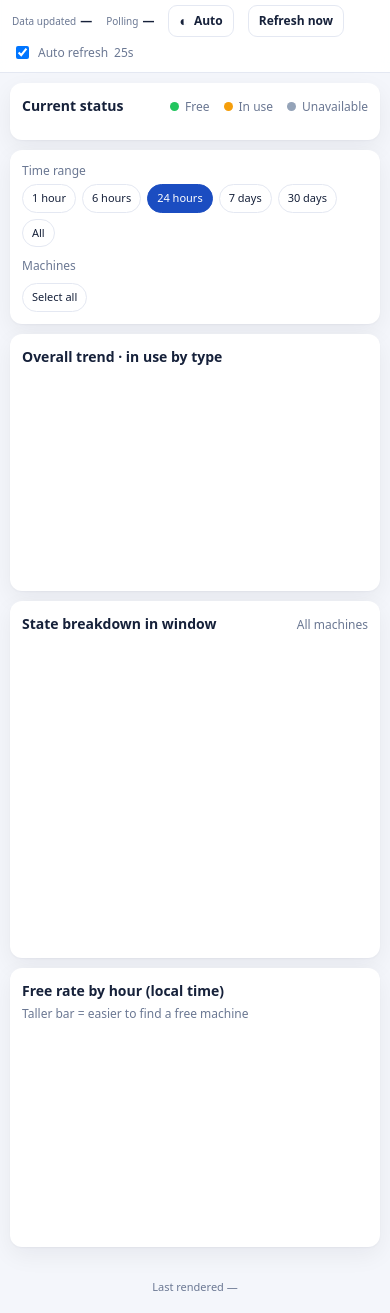
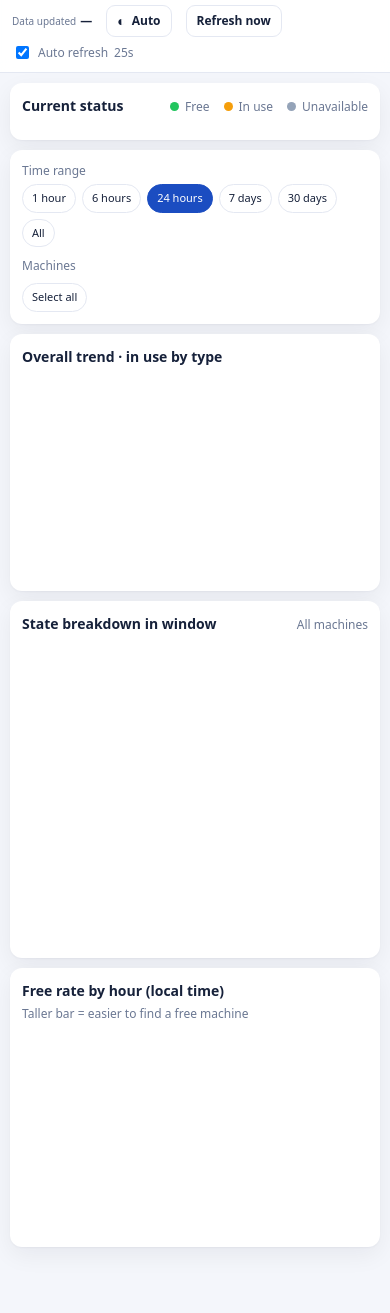
Before and after one commit to lllrmm/Hall-Laundry-Usage, a website: page packages/laundry-dashboard/public/index.html in a window 390 px wide. Shown: the part 37-1350 px from the top of the page. After the commit the page ends 1312 px from the top, so only its background shows below. Drawn offline with Linux system fonts and the light colour scheme; no server answers.

Commit message:
chore(dashboard): 移除顶栏 Polling 状态与页脚 Last rendered
- 顶栏只保留 Data updated / 主题切换 / Refresh now / Auto refresh
- 删除页脚及对应的 #footer-time 更新逻辑、footer 样式
- 采集健康状态仍由标题旁的 badge 反映（Running / Poll failed），/api/meta 仍返回 lastPoll 与 pollCount 供调试
- README 顶栏说明同步更新

测试：node 16 pass；bun 15 pass + 1 skip；e2e 全 PASS；线上页面已确认移除。

```diff
--- a/packages/laundry-dashboard/public/app.js
+++ b/packages/laundry-dashboard/public/app.js
@@ -208,14 +208,6 @@
         : '—';
       $('last-update').title = meta.lastObservedAt ? fmtDateTime(meta.lastObservedAt) : '';
 
-      let pollText = '—';
-      if (meta.lastPoll) {
-        const ok = meta.lastPoll.ok;
-        pollText = `${ok ? 'ok' : 'failed'} · ${meta.lastPoll.durationMs}ms`;
-        if (!ok && meta.lastPoll.errorCode) pollText += ` · ${meta.lastPoll.errorCode}`;
-        if (meta.pollCount) pollText += ` · ${meta.pollCount} polls`;
-      }
-      $('poll-state').textContent = pollText;
       $('latest-time').textContent = meta.lastObservedAt
         ? `Data time ${fmtDateTime(meta.lastObservedAt)}`
         : '';
@@ -224,8 +216,6 @@
         state.refreshSeconds = state.refreshSeconds || 30;
       }
     }
-
-    $('footer-time').textContent = fmtClock(new Date().toISOString());
   }
 
   function powderText(machine) {
--- a/packages/laundry-dashboard/public/index.html
+++ b/packages/laundry-dashboard/public/index.html
@@ -32,10 +32,6 @@
         <div class="meta-item">
           <span class="label">Data updated</span>
           <b id="last-update">—</b>
-        </div>
-        <div class="meta-item">
-          <span class="label">Polling</span>
-          <b id="poll-state">—</b>
         </div>
         <button id="theme-toggle" class="btn theme-toggle" type="button" title="Theme: Auto (follows system)">
           <span class="theme-icon">◐</span>
@@ -102,10 +98,6 @@
       </section>
     </main>
 
-    <footer>
-      Last rendered <span id="footer-time">—</span>
-    </footer>
-
     <script src="/vendor/chart.umd.js"></script>
     <script src="/app.js"></script>
   </body>
--- a/packages/laundry-dashboard/public/styles.css
+++ b/packages/laundry-dashboard/public/styles.css
@@ -244,13 +244,6 @@ main {
 .empty {
   color: var(--muted);
   padding: 10px 2px;
-}
-
-footer {
-  text-align: center;
-  color: var(--muted);
-  font-size: 12px;
-  padding: 8px 0 28px;
 }
 
 /* ---------- 当前状态卡片 ---------- */
@@ -666,11 +659,6 @@ footer {
   .chart.tall {
     height: 300px;
   }
-
-  footer {
-    padding: 4px 0 18px;
-    font-size: 11px;
-  }
 }
 
 @media (max-width: 420px) {
```
Also changed, not shown: packages/laundry-dashboard/README.md.
